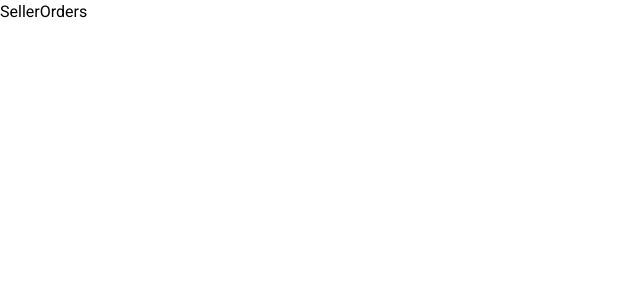
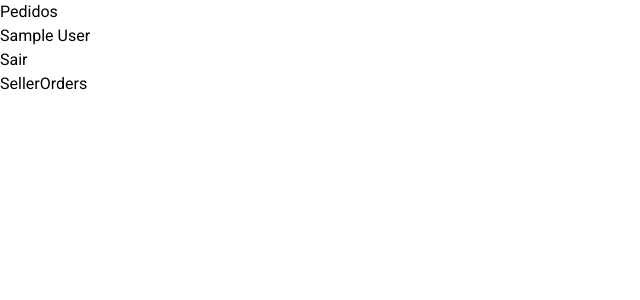
Before and after one commit to analuisams99/project-delivery-app, a React (Create React App) app in the folder front-end/: page /seller/orders in a window 1280 px wide. Shown: the top 300 px of the page, without its empty margins (0-640 px from the left). Built offline with nearby package versions, Linux system fonts and the light colour scheme; sample sign-in values are in the browser's storage.

Commit message:
criação: cria header para os pedidos dos vendedores

```diff
--- a/front-end/src/components/Header.jsx
+++ b/front-end/src/components/Header.jsx
@@ -33,7 +33,7 @@ function Header({ buttons, userName }) {
 Header.propTypes = {
   buttons: PropTypes.arrayOf(PropTypes.shape({
     name: PropTypes.string,
-    role: PropTypes.func,
+    role: PropTypes.string,
     testId: PropTypes.string,
   })).isRequired,
   userName: PropTypes.string.isRequired,
--- a/front-end/src/pages/SellerOrders/SellerOrders.jsx
+++ b/front-end/src/pages/SellerOrders/SellerOrders.jsx
@@ -1,8 +1,19 @@
 import React from 'react';
+import Header from '../../components/Header';
 
 function SellerOrders() {
+  const userJSON = localStorage.getItem('user');
+  const user = JSON.parse(userJSON);
+
+  const ordersButton = {
+    name: 'Pedidos',
+    testId: 'customer_products__element-navbar-link-orders',
+    role: 'seller/orders',
+  };
+
   return (
     <div>
+      <Header buttons={ [ordersButton] } userName={ user.name } />
       <h1>SellerOrders</h1>
     </div>
   );
```
